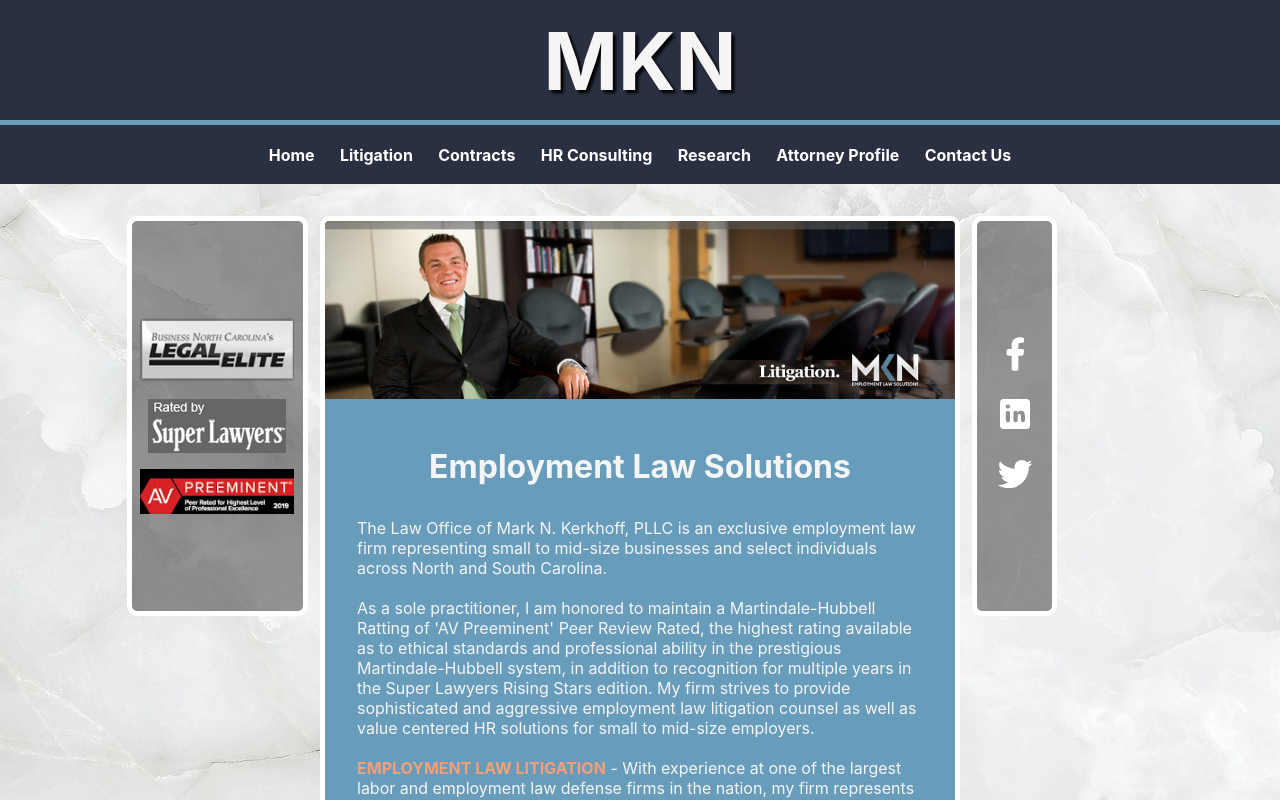
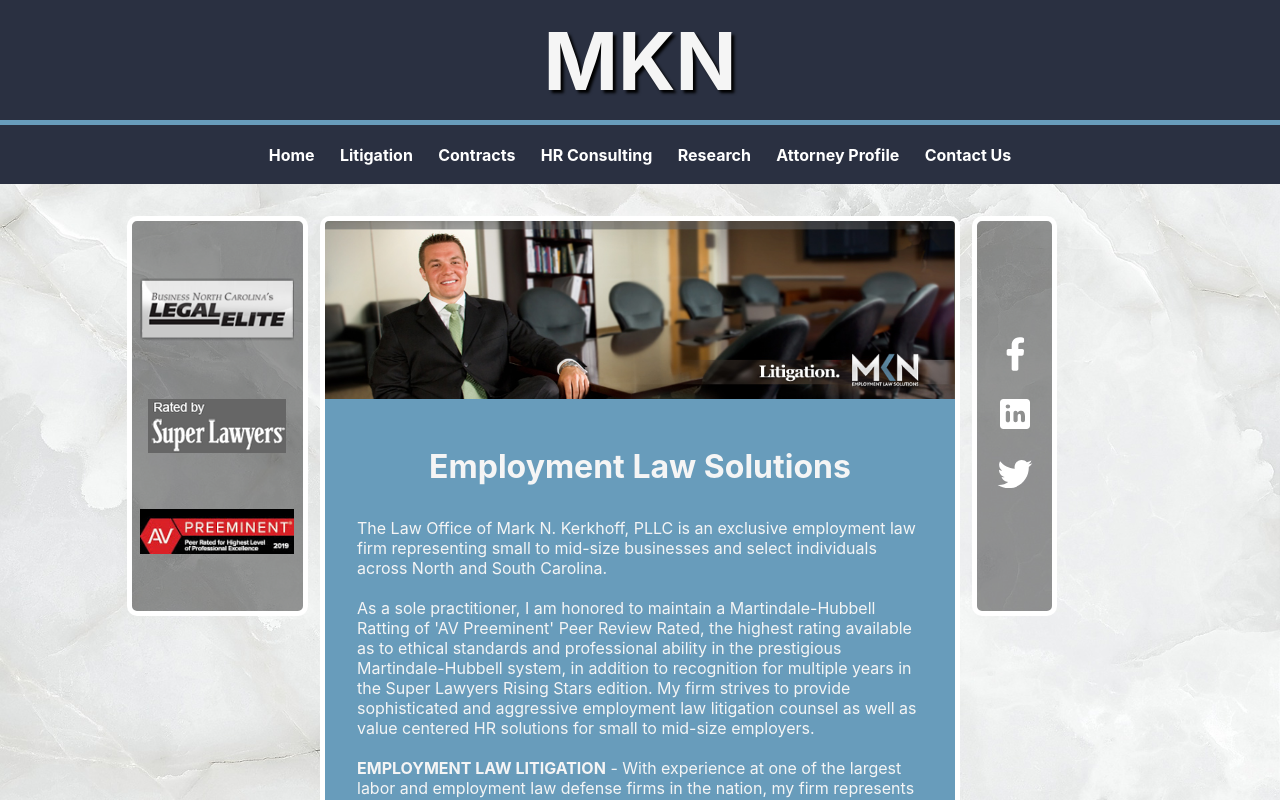
Before and after one commit to popejb1116/mkn-law, a React (Create React App) app: page / in a window 1280 px wide. Shown: the top 800 px of the page. Built offline with nearby package versions, Linux system fonts and the light colour scheme.

Commit message:
Edits to asides schema

```diff
--- a/src/components/layout/GridLayout.js
+++ b/src/components/layout/GridLayout.js
@@ -33,11 +33,27 @@ const StyledGridLayout = styled.div`
    ;
 
    /* TODO: UPDATE ASIDE */
-   @media only screen and (max-width: 768px) {
+   @media only screen and (max-width: 1000px) {
+      grid-template-rows: 12vh 10vh auto 20vh;
       grid-template-areas:
       " h h h h h h h h h h h h "
-      " a a a a a a a a a a a a "
+      " la la la la la la la la la ra ra ra "
       " c c c c c c c c c c c c "
+      " f f f f f f f f f f f f "
+   ;
+
+      #styled-navbar {
+         display: none;
+      }
+   }
+
+   @media only screen and (max-width: 768px) {
+      grid-template-rows: 12vh 8vh auto 8vh 20vh;
+      grid-template-areas:
+      " h h h h h h h h h h h h "
+      " ra ra ra ra ra ra ra ra ra ra ra ra "
+      " c c c c c c c c c c c c "
+      " la la la la la la la la la la la la "
       " f f f f f f f f f f f f "
    ;
 
--- a/src/components/layout/asides/Plank.js
+++ b/src/components/layout/asides/Plank.js
@@ -16,11 +16,21 @@ const StyledPlank = styled.div`
 
    border: solid 5px white;
    border-radius: 10px;
+
+   @media screen and (max-width: 1000px) {
+      flex-flow: row nowrap;
+      width: 100%;
+      height: 100%;
+      margin-top: 0;
+
+      border: none;
+      border-radius: 0px;
+   }
 `
 
 const Plank = props => {
    return(
-      <StyledPlank>
+      <StyledPlank id="styled-plank">
          { props.children }
       </StyledPlank>
    )
--- a/src/components/layout/asides/left/BusinessRating.js
+++ b/src/components/layout/asides/left/BusinessRating.js
@@ -7,8 +7,15 @@ import preeminentIcon from '../../../../aesthetic/images/icons/preeminent.jpg'
 const StyledBuisnessRating = styled.div`
    display: flex;
    flex-flow: column nowrap;
-   justify-content: center;
+   justify-content: space-evenly;
    align-items: center;
+
+   width: 100%;
+   height: 100%;
+
+   @media screen and (max-width: 1000px) {
+      flex-flow: row nowrap;
+   }
 `
 
 const StyledImg = styled.img`
@@ -19,7 +26,6 @@ const StyledImg = styled.img`
    background: transparent;
    color: white;
 
-   margin: 0.5rem;
    border: none;
 `
 
--- a/src/components/layout/asides/left/LeftAside.js
+++ b/src/components/layout/asides/left/LeftAside.js
@@ -14,6 +14,11 @@ const StyledLeftAside = styled.div`
    background: transparent;
 
    margin-right: 0.75rem;
+
+   @media screen and (max-width: 1000px) {
+      flex-flow: row nowrap;
+      margin-right: 0rem;
+   }
 `
 
 const Aside = () => {
--- a/src/components/layout/asides/right/RightAside.js
+++ b/src/components/layout/asides/right/RightAside.js
@@ -14,6 +14,11 @@ const StyledLeftAside = styled.div`
    background: transparent;
 
    margin-left: 0.75rem;
+
+   @media screen and (max-width: 1000px) {
+      flex-flow: row nowrap;
+      margin-left: 0rem;
+   }
 `
 
 const Aside = () => {
--- a/src/components/layout/asides/right/SocialMedia.js
+++ b/src/components/layout/asides/right/SocialMedia.js
@@ -10,7 +10,12 @@ const StyledSocialMedia = styled.div`
    justify-content: center;
    align-items: center;
 
+   height: 100%;
    width: 90%;
+
+   @media screen and (max-width: 1000px) {
+      flex-flow: row nowrap;
+   }
 `
 
 const StyledImg = styled.img`
--- a/src/components/layout/content/_StyledComponents.js
+++ b/src/components/layout/content/_StyledComponents.js
@@ -59,7 +59,7 @@ export const CardText = styled.p`
 `
 
 export const InlineLink = styled.div`
-   color: ${ props => props.theme.accent };
+   color: whitesmoke;
    font-size: 1rem;
    font-weight: bolder;
    display: inline;
--- a/src/components/layout/footer/Footer.js
+++ b/src/components/layout/footer/Footer.js
@@ -20,6 +20,10 @@ const StyledFooterTitle = styled.div`
    font-size: 4vh;
    font-weight: bolder;
    text-align: center;
+
+   @media screen and (max-width: 768px) {
+      font-size: 3vh;
+   }
 `
 
 const StyledFooterText = styled.div`
@@ -28,6 +32,10 @@ const StyledFooterText = styled.div`
    font-size: 2vh;
    font-weight: bold;
    text-align: center;
+
+   @media screen and (max-width: 768px) {
+      font-size: 1.5vh;
+   }
 `
 
 const Footer = () => {
--- a/src/components/layout/navigation/Navlinks.js
+++ b/src/components/layout/navigation/Navlinks.js
@@ -26,6 +26,15 @@ const StyledDesktopLinks = styled.nav`
       font-size: 2vh;
       font-weight: bolder;
       text-decoration: none;
+   }
+
+   @media screen and (max-width: 1200px) {
+      .nav-links {
+         width: 70vw;
+      }
+      .link {
+         font-size: 1.8vh;
+      }
    }
 `
 
```
Lines whose indentation alone changed are shown as unchanged.
